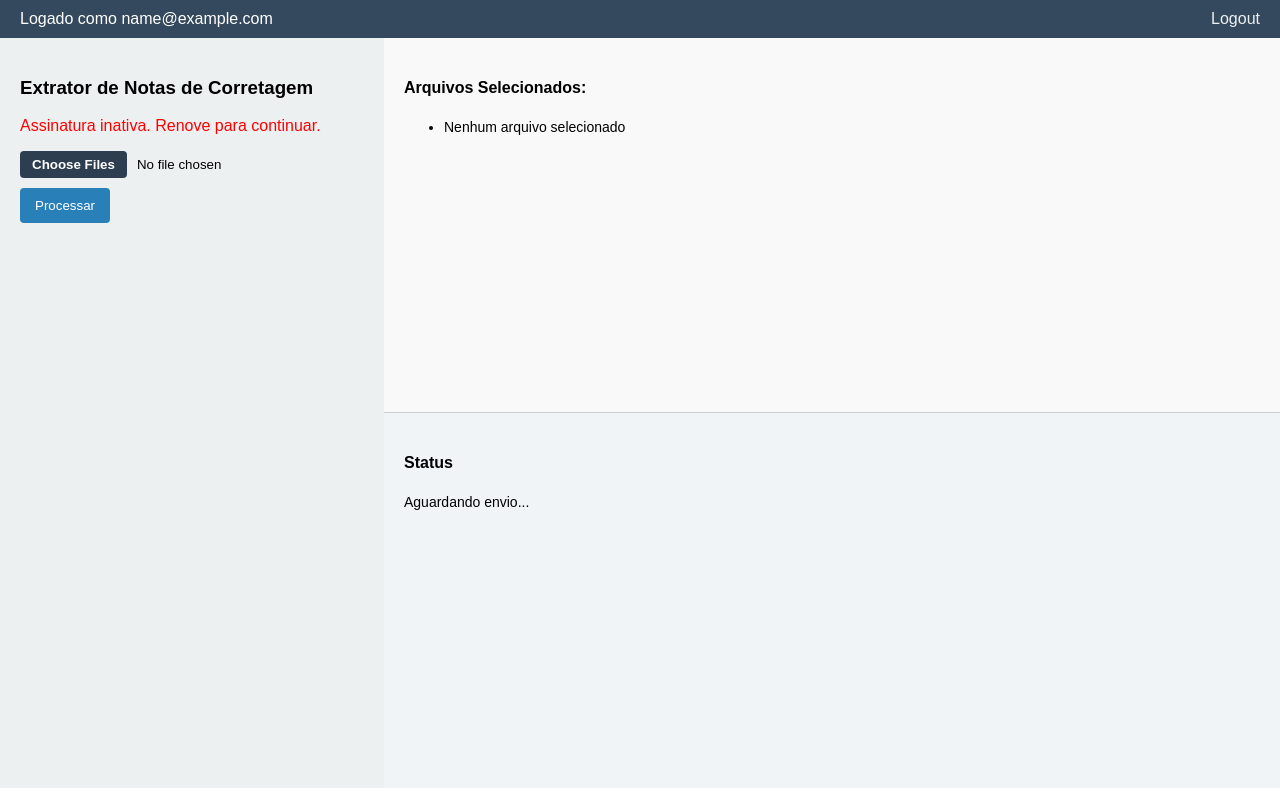
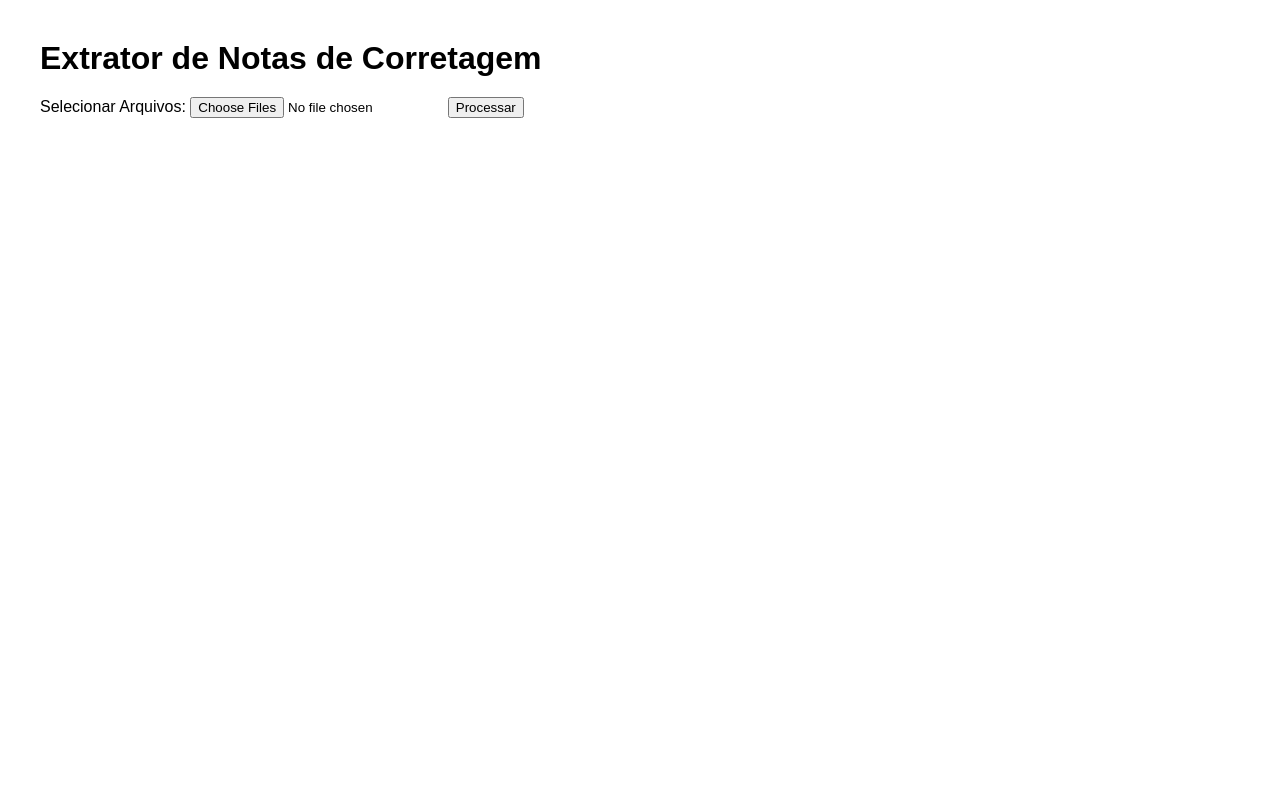
Before and after one commit to mksouza37/Le_corret, a Flask app: template templates/index.html in a window 1280 px wide. Run offline with Flask 3, Linux system fonts and the light colour scheme; the template is opened without the code that fills it, so the values that code supplies are empty; the visitor is signed in with stand-in values (Sample User, id 1).

Commit message:
commit melhoria 70

```diff
--- a/app.py
+++ b/app.py
@@ -91,7 +91,8 @@ def upload_files():
                 processing_status[user_id] = "error"
 
         threading.Thread(target=background_task).start()
-        return render_template('processing.html', status="processing")
+        return render_template('index.html', uploaded_files=[], processing=True)
+
 
     return render_template('index.html', uploaded_files=[])
 
--- a/templates/index.html
+++ b/templates/index.html
@@ -1,160 +1,77 @@
-<!doctype html>
+<!DOCTYPE html>
 <html lang="pt-BR">
 <head>
   <meta charset="UTF-8">
   <title>Extrator de Notas de Corretagem</title>
   <style>
     body {
-      margin: 0;
       font-family: Arial, sans-serif;
+      margin: 40px;
     }
-    .top-bar {
-      background-color: #34495e;
-      color: white;
-      padding: 10px 20px;
-      display: flex;
-      justify-content: space-between;
-      align-items: center;
+    h1 {
+      margin-bottom: 20px;
     }
-    .top-bar a {
-      color: #ecf0f1;
-      margin-left: 15px;
-      text-decoration: none;
+    form {
+      margin-bottom: 20px;
     }
-    .container {
-      display: grid;
-      grid-template-columns: 30% 70%;
-      grid-template-rows: 50% 50%;
-      height: calc(100vh - 50px);
-    }
-    .left {
-      grid-row: 1 / span 2;
-      background: #ecf0f1;
-      padding: 20px;
-    }
-    .top-right, .bottom-right {
-      padding: 20px;
-    }
-    .top-right {
-      background: #f9f9f9;
-      border-bottom: 1px solid #ccc;
-    }
-    .bottom-right {
-      background: #f0f4f7;
-    }
-    .button {
-      margin-top: 10px;
-      padding: 10px 15px;
-      background-color: #2980b9;
-      color: white;
-      border: none;
-      cursor: pointer;
-      border-radius: 4px;
-    }
-    .button:hover {
-      background-color: #3498db;
-    }
-    .file-list, .status-message {
-      font-size: 14px;
-    }
-    input[type="file"]::file-selector-button {
-      background-color: #2c3e50;
-      color: white;
-      padding: 6px 12px;
-      border: none;
-      border-radius: 4px;
-      cursor: pointer;
-      margin-right: 10px;
+    #status {
       font-weight: bold;
-    }
-    input[type="file"]::file-selector-button:hover {
-      background-color: #34495e;
+      color: #333;
+      margin-top: 20px;
     }
   </style>
 </head>
 <body>
-<div class="top-bar">
-  <div>
-    {% if current_user.is_authenticated %}
-      Logado como {{ current_user.email }}
-    {% endif %}
-  </div>
-  <div>
-    <a href="{{ url_for('auth.logout') }}">Logout</a>
-  </div>
-</div>
 
-<div class="container">
-  <div class="left">
-    <h3>Extrator de Notas de Corretagem</h3>
+  <h1>Extrator de Notas de Corretagem</h1>
+
+  <form method="post" enctype="multipart/form-data">
+    <label for="files">Selecionar Arquivos:</label>
+    <input type="file" name="files" id="files" multiple accept=".pdf" required>
+    <button type="submit">Processar</button>
+  </form>
 
   {% with messages = get_flashed_messages(with_categories=true) %}
     {% if messages %}
       <ul>
         {% for category, message in messages %}
-            <li style="color: {% if category == 'error' %}red{% else %}green{% endif %};">
-              {{ message }}
-            </li>
+          <li><strong>{{ message }}</strong></li>
         {% endfor %}
       </ul>
     {% endif %}
   {% endwith %}
 
-    {% if current_user.subscriptions and current_user.subscriptions[0].is_active() %}
-      <p>Assinatura ativa até: {{ current_user.subscriptions[0].valid_until.strftime("%d/%m/%Y") }}</p>
-    {% else %}
-      <p style="color:red;">Assinatura inativa. Renove para continuar.</p>
+  {% if uploaded_files %}
+    <h2>Arquivos enviados:</h2>
+    <ul>
+      {% for file in uploaded_files %}
+        <li>{{ file }}</li>
+      {% endfor %}
+    </ul>
   {% endif %}
 
-    <form id="uploadForm" method="post" enctype="multipart/form-data">
-      <input type="file" name="files" id="fileInput" multiple required><br>
-      <button class="button" type="submit">Processar</button>
-    </form>
-  </div>
+  {% if processing %}
+    <p id="status">⏳ Seus arquivos estão sendo processados...</p>
+    <script>
+      async function pollStatus() {
+        try {
+          const res = await fetch('/check_status');
+          const data = await res.json();
+          if (data.status === 'ready') {
+            window.location.href = "/download";
+          } else if (data.status === 'error') {
+            document.getElementById("status").innerText = "❌ Erro ao processar os arquivos.";
+          } else {
+            setTimeout(pollStatus, 3000);
+          }
+        } catch (err) {
+          console.error("Erro na verificação:", err);
+          setTimeout(pollStatus, 5000);
+        }
+      }
+      pollStatus();
+    </script>
+  {% endif %}
 
-  <div class="top-right">
-    <h4>Arquivos Selecionados:</h4>
-    <ul id="fileList" class="file-list">
-      <li>Nenhum arquivo selecionado</li>
-    </ul>
-  </div>
-
-  <div class="bottom-right">
-    <h4>Status</h4>
-    <div id="status" class="status-message">Aguardando envio...</div>
-  </div>
-</div>
-
-<script>
-  const fileInput = document.getElementById('fileInput');
-  const fileList = document.getElementById('fileList');
-  const form = document.getElementById('uploadForm');
-  const statusBox = document.getElementById('status');
-
-  fileInput.addEventListener('change', () => {
-    const files = fileInput.files;
-    fileList.innerHTML = '';
-    if (files.length === 0) {
-      fileList.innerHTML = '<li>Nenhum arquivo selecionado</li>';
-    } else {
-      Array.from(files).forEach(file => {
-        const li = document.createElement('li');
-        li.textContent = file.name;
-        fileList.appendChild(li);
-      });
-    }
-  });
-
-  form.addEventListener('submit', () => {
-    statusBox.textContent = 'Processando...';
-    setTimeout(() => {
-      statusBox.textContent = 'Notas processadas. Se o download não iniciar, clique em "Voltar" e tente novamente.';
-    }, 5000);
-    setTimeout(() => {
-      fileInput.value = '';
-      fileList.innerHTML = '<li>Nenhum arquivo selecionado</li>';
-    }, 6000);
-  });
-</script>
 </body>
 </html>
```
Also changed, not shown: templates/processing.html (deleted, +0 -30 lines). Lines whose indentation alone changed are shown as unchanged.
